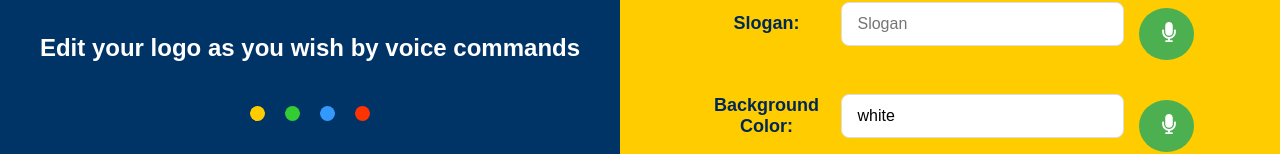
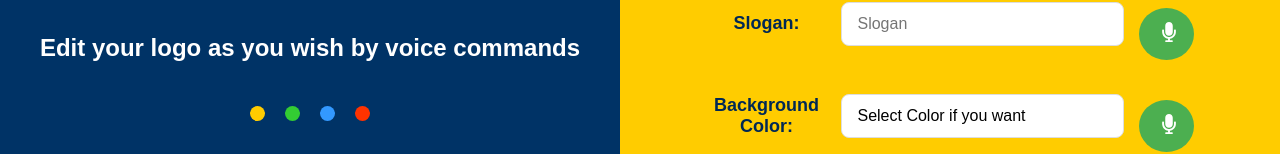
Before and after one commit to MalithEdirisinghe/business-proposal, a React (Create React App) app: page /edit-voice-logo in a window 1280 px wide. Shown: the part 651-805 px from the top of the page. Built offline with nearby package versions, Linux system fonts and the light colour scheme; no server answers.

Commit message:
change logo

```diff
--- a/src/components/logo/EditTextLogo.js
+++ b/src/components/logo/EditTextLogo.js
@@ -11,7 +11,7 @@ const EditTextLogo = () => {
   // Updated state variables to match API parameters
   const [logoName, setLogoName] = useState("");
   const [slogan, setSlogan] = useState("");
-  const [backgroundColor, setBackgroundColor] = useState("white");
+  const [backgroundColor, setBackgroundColor] = useState("Select Color if you want");
   const [fontSize, setFontSize] = useState(22);
   const [position, setPosition] = useState("bottom");
   const [nameColor, setNameColor] = useState("yellow");
@@ -168,6 +168,7 @@ const EditTextLogo = () => {
               value={backgroundColor}
               onChange={(e) => setBackgroundColor(e.target.value)}
             >
+              <option value="Select Color if you want">Select Color if you want</option>
               <option value="white">White</option>
               <option value="red">Red</option>
               <option value="green">Green</option>
--- a/src/components/logo/EditVoiceLogo.js
+++ b/src/components/logo/EditVoiceLogo.js
@@ -9,7 +9,7 @@ const EditVoiceLogo = () => {
 
   const [logoName, setLogoName] = useState("");
   const [slogan, setSlogan] = useState("");
-  const [backgroundColor, setBackgroundColor] = useState("white");
+  const [backgroundColor, setBackgroundColor] = useState("Select Color if you want");
   const [fontSize, setFontSize] = useState(22);
   const [position, setPosition] = useState("bottom");
   const [nameColor, setNameColor] = useState("black");
@@ -31,7 +31,7 @@ const EditVoiceLogo = () => {
       const spokenText = event.results[0][0].transcript.trim().toLowerCase().replace(/[.,!?]+$/, "");
 
       const handleColorInput = (text, setter) => {
-        const validColors = ["white", "red", "green", "blue", "black", "yellow", "purple"];
+        const validColors = ["Select Color if you want", "white", "red", "green", "blue", "black", "yellow", "purple"];
         if (validColors.includes(text)) {
           setter(text);
         } else {
```
